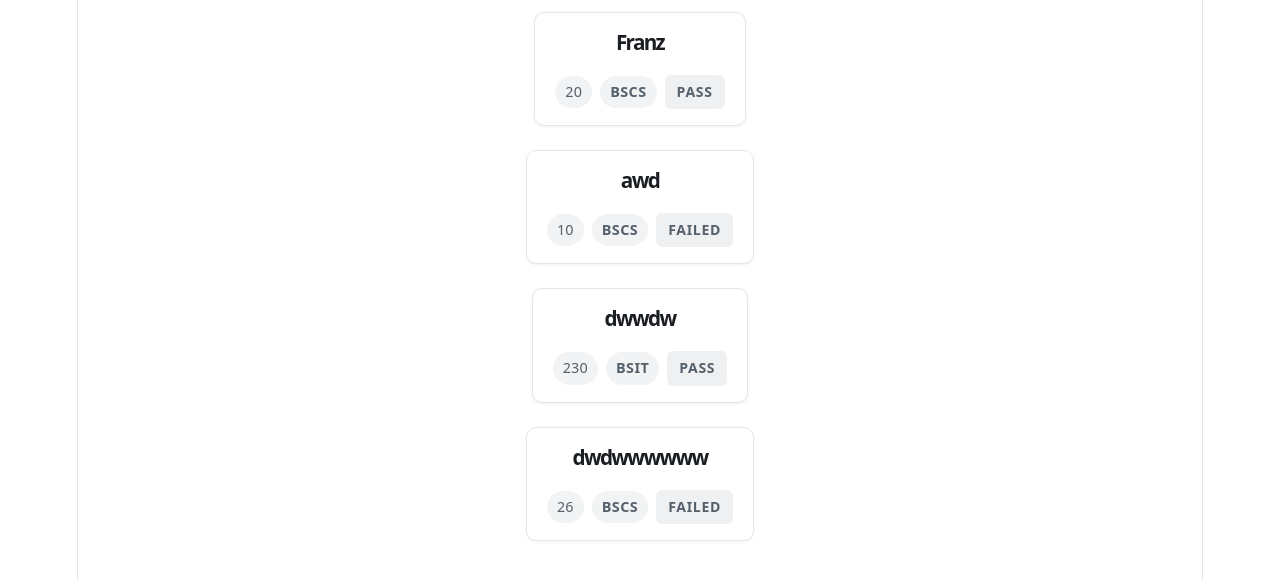
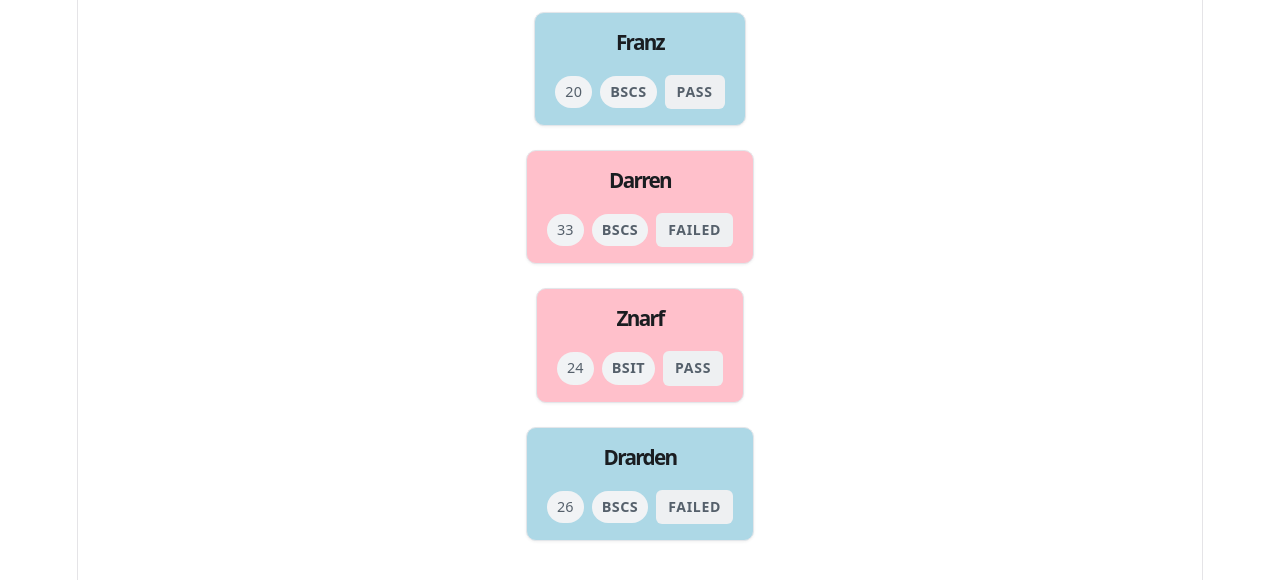
Before and after one commit to franzdarren/practice2, a React app in the folder frontend/: page / in a window 1280 px wide. Shown: the top 580 px of the page. Built offline with nearby package versions, Linux system fonts and the light colour scheme; the HTML template or start-up script is replaced by a standard one.

Commit message:
practice7

```diff
--- /dev/null
+++ b/frontend/src/PRACTICE_FOLDER/Practice7.jsx
@@ -0,0 +1,34 @@
+import React from 'react'
+import './Practice6.css'
+
+export default function () {
+    const students = [
+        { id: 1, name: "Franz", age: 20, course: "BSCS", pass: true, sex: "M"},
+        { id: 2, name: "Darren", age: 33, course: "BSCS", pass: false, sex: "F" },
+        { id: 3, name: "Znarf", age: 24, course: "BSIT", pass: true, sex: "F"},
+        { id: 4, name: "Drarden", age: 26, course: "BSCS", pass: false, sex: "M" },
+    ]
+
+    return (
+        <>
+            {students.map((student)=> <StudentCard key={student.id} studentInfo={student}/>)}
+        </>
+    )
+}
+
+function StudentCard({ studentInfo }) {
+    return (
+        <div className="studentCard" style={{
+            backgroundColor: studentInfo.sex === "M" ? "lightblue" : "pink"
+        }}>
+            <h1 className="studentName">{studentInfo.name}</h1>
+            <span className='studentAge'>{studentInfo.age}</span>
+            <span className='studentCourse'>{studentInfo.course}</span>
+            {
+                studentInfo.pass ? (
+                    <p>PASS</p>
+                ) : (<p>FAILED</p>)
+            }
+        </div>
+    )
+}
--- a/frontend/src/main.jsx
+++ b/frontend/src/main.jsx
@@ -10,7 +10,8 @@ import App from './App.jsx'
 // import Practice3 from './PRACTICE_FOLDER/Practice3.jsx'
 // import Practice4 from './PRACTICE_FOLDER/Practice4.jsx'
 // import Practice5 from './PRACTICE_FOLDER/Practice5.jsx'
-import Practice6 from './PRACTICE_FOLDER/Practice6.jsx'
+// import Practice6 from './PRACTICE_FOLDER/Practice6.jsx'
+import Practice7 from './PRACTICE_FOLDER/Practice7.jsx'
 
 createRoot(document.getElementById('root')).render(
   <StrictMode>
@@ -21,7 +22,8 @@ createRoot(document.getElementById('root')).render(
     {/* <Practice2/> */}
     {/* <Practice4/> */}
     {/* <Practice5/> */}
-    <Practice6/>
+    {/* <Practice6/> */}
+    <Practice7/ >
 
   </StrictMode>,
 )
```
